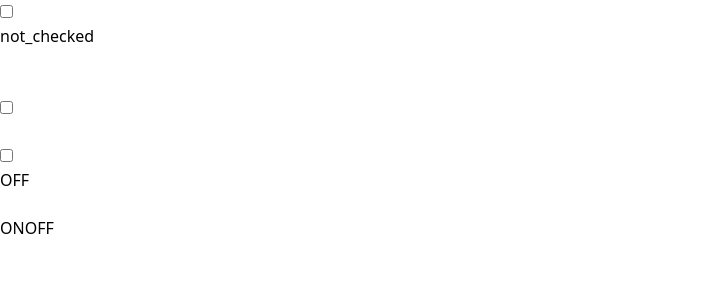
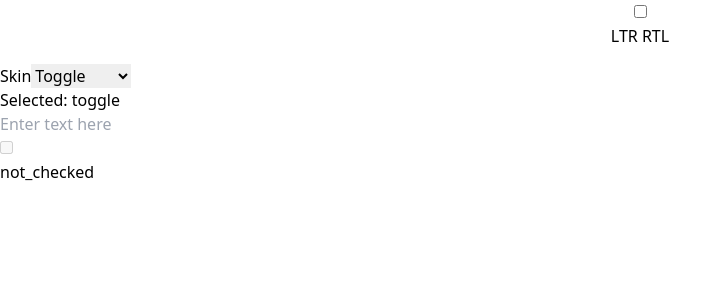
Before and after one commit to alphacode-abarnans/base-logics, a Next.js app: page /checkbox in a window 1280 px wide. Shown: the top 300 px of the page, without its empty margins (0-727 px from the left). Built offline with nearby package versions, Linux system fonts and the light colour scheme.

Commit message:
just a change

```diff
--- /dev/null
+++ b/src/app/Component/DirectionToggle.tsx
@@ -0,0 +1,22 @@
+"use client";
+
+import { useState } from "react";
+import { switcher } from "../checkbox/_utils/checkboxSkin";
+import Checkbox from "../checkbox/_utils/checkbox";
+
+export default function DirectionToggle() {
+  const [direction, setDirection] = useState("ltr");
+
+  const toggleDirection = () => {
+    const newDirection = direction === "ltr" ? "rtl" : "ltr";
+    setDirection(newDirection);
+    document.documentElement.setAttribute("dir", newDirection);
+  };
+
+  return (
+    <div style={{ textAlign: "center", marginBottom: "1rem" }}>
+      {/* <button onClick={toggleDirection}>Toggle Direction</button> */}
+      <Checkbox id="2" checked={direction === "rtl"} onChange={toggleDirection} Skin={switcher}/>
+    </div>
+  );
+}
--- /dev/null
+++ b/src/app/Component/withA11Y.tsx
@@ -0,0 +1,20 @@
+/* eslint-disable react/display-name */
+import React from 'react';
+
+interface WithA11yProps {
+  ariaLabel?: string;
+  role?: string;
+  dir?:string;
+}
+
+// The HoC function
+function withA11y<T extends object>(
+  WrappedComponent: React.ComponentType<T>,
+  a11yProps: WithA11yProps
+): React.FC<T> {
+  return (props: T) => {
+    return <WrappedComponent {...props} {...a11yProps} />;
+  };
+}
+
+export default withA11y;
--- /dev/null
+++ b/src/app/button/HocButton.tsx
@@ -0,0 +1,15 @@
+interface DivProps {
+    onClick: () => void;
+    children: React.ReactNode;
+    className?: string;
+  }
+
+  const HocDiv: React.FC<DivProps> = ({ onClick, children, className  }) => {
+    return (
+      <div onClick={onClick} className={className}>
+        {children}
+      </div>
+    );
+  };
+
+  export default HocDiv;
--- a/src/app/button/page.tsx
+++ b/src/app/button/page.tsx
@@ -45,7 +45,7 @@ const ButtonExample = () => {
     )
 }
 
-const ButtonSkin1 = () => {
+export const ButtonSkin1 = () => {
     return (
         <span className="mx-2 rounded-md bg-gray-200 py-2 px-4 font-medium text-gray-800 hover:bg-gray-300">
             Button 1
--- a/src/app/checkbox/_utils/checkboxSkin.tsx
+++ b/src/app/checkbox/_utils/checkboxSkin.tsx
@@ -14,9 +14,9 @@ export const toggle = ({value}:ICheckboxSkin) => {
 
 export const switcher = ({value}:ICheckboxSkin) => {
     return(
-        <div className="flex items-center">
+        <div className="flex items-center p-5" dir='rtl'>
             <div className="relative">
-                <div className="w-12 h-6 bg-gray-300 rounded-full peer-checked:bg-green-500 transition-colors"></div>
+                <div className="w-25 h-6 bg-gray-300 rounded-full peer-checked:bg-green-500 transition-colors text-sm">LTR RTL</div>
                 <div className={`absolute top-0.5 ${ value == 'checked' ? 'left-0.5' : 'right-0.5'} w-5 h-5 bg-white rounded-full shadow-md transform peer-checked:translate-x-6 transition-transform`}></div>
             </div>
         </div>
--- a/src/app/checkbox/page.tsx
+++ b/src/app/checkbox/page.tsx
@@ -1,33 +1,76 @@
 'use client'
 import React, { useState } from 'react'
 import Checkbox from './_utils/checkbox';
-import { switcher, toggle, wallswitch } from './_utils/checkboxSkin';
+import { toggle, wallswitch } from './_utils/checkboxSkin';
+// import withA11y from '../Component/withA11Y';
+// import HocDiv from '../button/HocButton';
 
 export default function Page ()  {
+
+    // const AccessibleButton = withA11y(HocDiv, {
+    //   ariaLabel: 'Submit button',
+    //   role: 'button',
+    //   dir:'rtl'
+    // });
+
     const [isChecked, setIsChecked] = useState(false);
-    const [isChecked1, setIsChecked1] = useState(false);
-    const [isChecked2, setIsChecked2] = useState(false);
+    // const [isChecked1, setIsChecked1] = useState(false);
+    // eslint-disable-next-line @typescript-eslint/no-explicit-any
+    const [selectedOption, setSelectedOption] = useState<any>("toggle");
+    // eslint-disable-next-line @typescript-eslint/no-explicit-any
+    const handleChange = (e:any) => {
+      setSelectedOption(e.target.value); // Update state on selection
+    };
+  return (
+    <div className="p-5">
+  <div className="flex gap-5">
+    {/* Left Section */}
+    <div className="flex-shrink-0">
+      <div className="h-80 w-40 bg-teal-50 rounded flex flex-col items-center p-2">
+        <label className="mb-2">Skin</label>
+        <select
+          value={selectedOption}
+          onChange={handleChange}
+          className="bg-white border border-gray-300 rounded px-3 py-1 w-full focus:outline-none focus:ring-2 focus:ring-emerald-500"
+        >
+          <option value="toggle">Toggle</option>
+          <option value="wallswitch">Wallswitch</option>
+        </select>
+        <p className="mt-4 text-gray-700">Selected: {selectedOption}</p>
+      </div>
+    </div>
 
-  return (
-    <div className='p-5'>
-      <Checkbox id={'1'} checked={isChecked} onChange={setIsChecked} Skin={toggle}/> <br/> <br/>
-      <Checkbox id={'2'} checked={isChecked1} onChange={setIsChecked1} Skin={switcher}/> <br/>
-      <Checkbox id={'3'} checked={isChecked2} onChange={setIsChecked2} Skin={wallswitch}/> <br/>
+    {/* Right Section */}
+    <div className="flex-grow">
+      <input
+        type="text"
+        className="border-2 border-gray-300 rounded-md p-2 w-full focus:outline-none focus:ring-2 focus:ring-emerald-500 focus:border-emerald-500 placeholder:text-gray-400"
+        placeholder="Enter text here"
+      />
+      <div className="mt-4 space-y-4">
 
-        <div className="flex items-center justify-center h-screen bg-gray-100">
-    <div className="relative inline-flex w-24 h-12 bg-gray-300 rounded-full shadow-inner">
 
-      <span
-        className="absolute left-0 w-12 h-12 bg-white rounded-full shadow-md transition-transform transform"
-        id="toggleSlider"
-      ></span>
+        <Checkbox
+          id="1"
+          checked={isChecked}
+          onChange={setIsChecked}
+          Skin={selectedOption=="toggle" ? toggle : wallswitch}
+          disabled={true}
+        />
 
-      <div className="absolute inset-0 flex justify-between items-center px-3 text-gray-700 text-sm font-medium">
-        <span>ON</span>
-        <span>OFF</span>
+
+        {/* Uncomment this block if needed */}
+        {/* <AccessibleButton onClick={() => {}}>
+          <Checkbox
+            id="5"
+            checked={isChecked1}
+            onChange={setIsChecked1}
+            Skin={switcher}
+          />
+        </AccessibleButton> */}
       </div>
     </div>
   </div>
-      </div>
+</div>
   )
 }
--- a/src/app/layout.tsx
+++ b/src/app/layout.tsx
@@ -1,19 +1,21 @@
-import type { Metadata } from "next"
-import "./globals.css"
+import type { Metadata } from "next";
+import "./globals.css";
+import DirectionToggle from "./Component/DirectionToggle";
 
 export const metadata: Metadata = {
   title: "Create Next App",
-  description: "Generated by create next app"
-}
+  description: "Generated by create next app",
+};
 
 export default function RootLayout({
   children,
 }: Readonly<{
-  children: React.ReactNode
+  children: React.ReactNode;
 }>) {
   return (
     <html lang="en">
       <body>
+        <DirectionToggle />
         {children}
       </body>
     </html>
```
